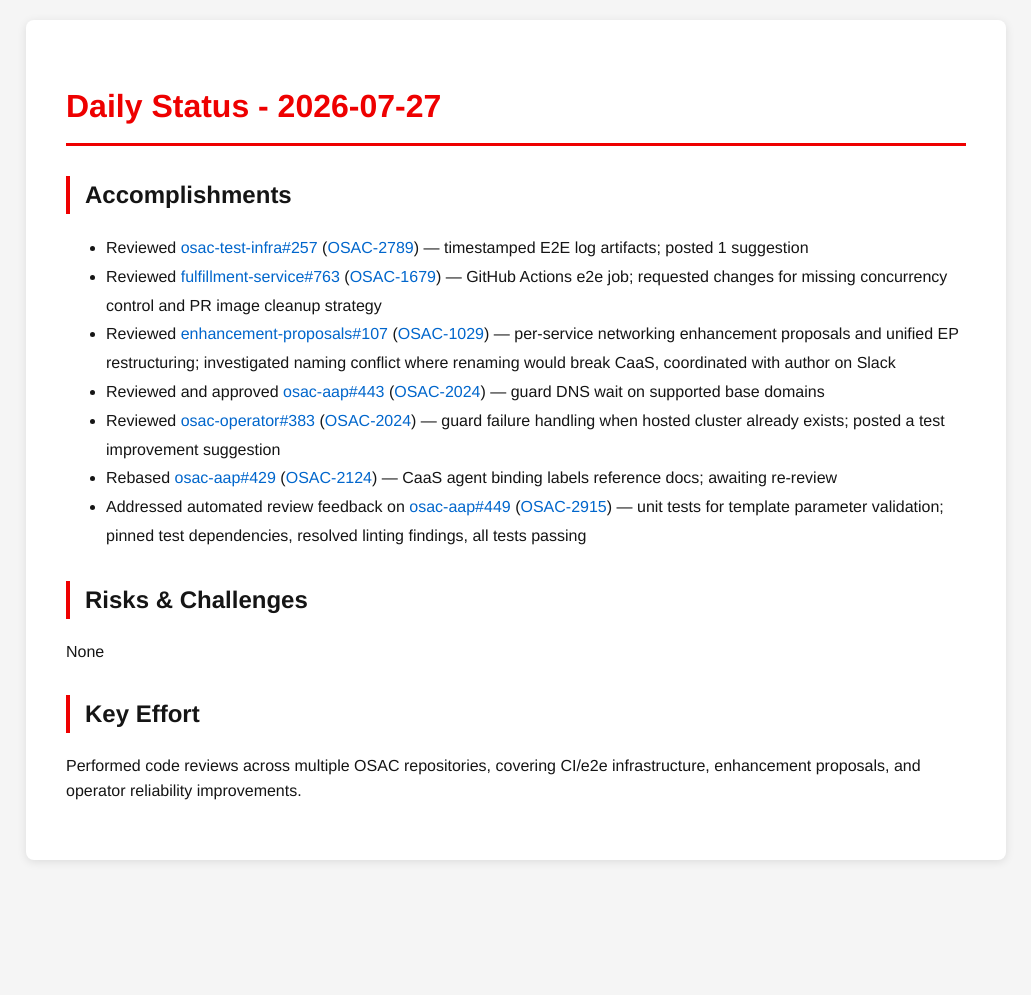
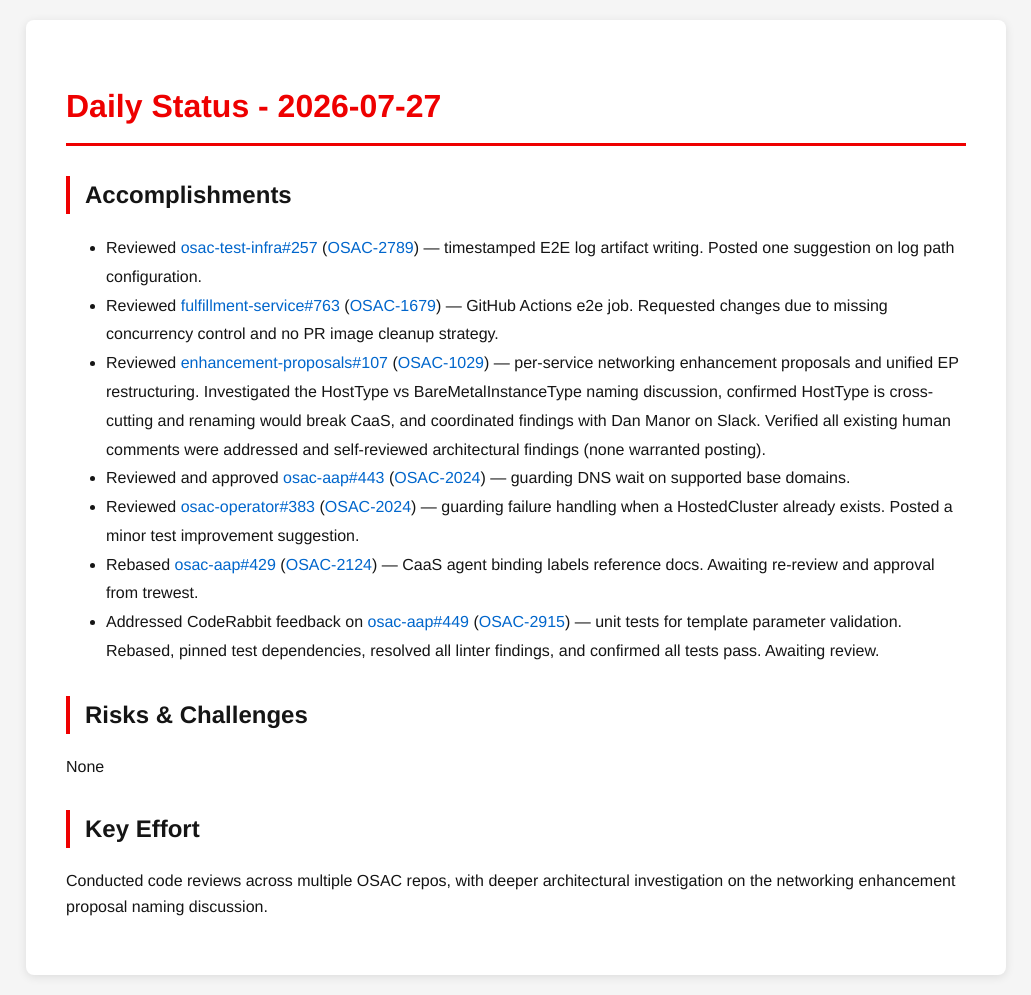
Before and after one commit to tzvatot/daily-status, a Jekyll site: the page built from 2026-07-27.md, in a window 1280 px wide. Shown: the whole page, without its empty margins (124-1155 px from the left). Built offline with Jekyll 4.4.1, drawn with Linux system fonts in a browser that asks for light colours; before the commit the page ends 900 px from its top, so only the background shows below that.

Commit message:
Daily status update - 2026-07-27

```diff
--- a/2026-07-27.md
+++ b/2026-07-27.md
@@ -7,16 +7,16 @@ date: 2026-07-27
 # Daily Status - 2026-07-27
 
 ## Accomplishments
-- Reviewed [osac-test-infra#257](https://github.com/osac-project/osac-test-infra/pull/257) ([OSAC-2789](https://redhat.atlassian.net/browse/OSAC-2789)) — timestamped E2E log artifacts; posted 1 suggestion
-- Reviewed [fulfillment-service#763](https://github.com/osac-project/fulfillment-service/pull/763) ([OSAC-1679](https://redhat.atlassian.net/browse/OSAC-1679)) — GitHub Actions e2e job; requested changes for missing concurrency control and PR image cleanup strategy
-- Reviewed [enhancement-proposals#107](https://github.com/osac-project/enhancement-proposals/pull/107) ([OSAC-1029](https://redhat.atlassian.net/browse/OSAC-1029)) — per-service networking enhancement proposals and unified EP restructuring; investigated naming conflict where renaming would break CaaS, coordinated with author on Slack
-- Reviewed and approved [osac-aap#443](https://github.com/osac-project/osac-aap/pull/443) ([OSAC-2024](https://redhat.atlassian.net/browse/OSAC-2024)) — guard DNS wait on supported base domains
-- Reviewed [osac-operator#383](https://github.com/osac-project/osac-operator/pull/383) ([OSAC-2024](https://redhat.atlassian.net/browse/OSAC-2024)) — guard failure handling when hosted cluster already exists; posted a test improvement suggestion
-- Rebased [osac-aap#429](https://github.com/osac-project/osac-aap/pull/429) ([OSAC-2124](https://redhat.atlassian.net/browse/OSAC-2124)) — CaaS agent binding labels reference docs; awaiting re-review
-- Addressed automated review feedback on [osac-aap#449](https://github.com/osac-project/osac-aap/pull/449) ([OSAC-2915](https://redhat.atlassian.net/browse/OSAC-2915)) — unit tests for template parameter validation; pinned test dependencies, resolved linting findings, all tests passing
+- Reviewed [osac-test-infra#257](https://github.com/osac-project/osac-test-infra/pull/257) ([OSAC-2789](https://redhat.atlassian.net/browse/OSAC-2789)) — timestamped E2E log artifact writing. Posted one suggestion on log path configuration.
+- Reviewed [fulfillment-service#763](https://github.com/osac-project/fulfillment-service/pull/763) ([OSAC-1679](https://redhat.atlassian.net/browse/OSAC-1679)) — GitHub Actions e2e job. Requested changes due to missing concurrency control and no PR image cleanup strategy.
+- Reviewed [enhancement-proposals#107](https://github.com/osac-project/enhancement-proposals/pull/107) ([OSAC-1029](https://redhat.atlassian.net/browse/OSAC-1029)) — per-service networking enhancement proposals and unified EP restructuring. Investigated the HostType vs BareMetalInstanceType naming discussion, confirmed HostType is cross-cutting and renaming would break CaaS, and coordinated findings with Dan Manor on Slack. Verified all existing human comments were addressed and self-reviewed architectural findings (none warranted posting).
+- Reviewed and approved [osac-aap#443](https://github.com/osac-project/osac-aap/pull/443) ([OSAC-2024](https://redhat.atlassian.net/browse/OSAC-2024)) — guarding DNS wait on supported base domains.
+- Reviewed [osac-operator#383](https://github.com/osac-project/osac-operator/pull/383) ([OSAC-2024](https://redhat.atlassian.net/browse/OSAC-2024)) — guarding failure handling when a HostedCluster already exists. Posted a minor test improvement suggestion.
+- Rebased [osac-aap#429](https://github.com/osac-project/osac-aap/pull/429) ([OSAC-2124](https://redhat.atlassian.net/browse/OSAC-2124)) — CaaS agent binding labels reference docs. Awaiting re-review and approval from trewest.
+- Addressed CodeRabbit feedback on [osac-aap#449](https://github.com/osac-project/osac-aap/pull/449) ([OSAC-2915](https://redhat.atlassian.net/browse/OSAC-2915)) — unit tests for template parameter validation. Rebased, pinned test dependencies, resolved all linter findings, and confirmed all tests pass. Awaiting review.
 
 ## Risks & Challenges
 None
 
 ## Key Effort
-Performed code reviews across multiple OSAC repositories, covering CI/e2e infrastructure, enhancement proposals, and operator reliability improvements.
+Conducted code reviews across multiple OSAC repos, with deeper architectural investigation on the networking enhancement proposal naming discussion.
```
